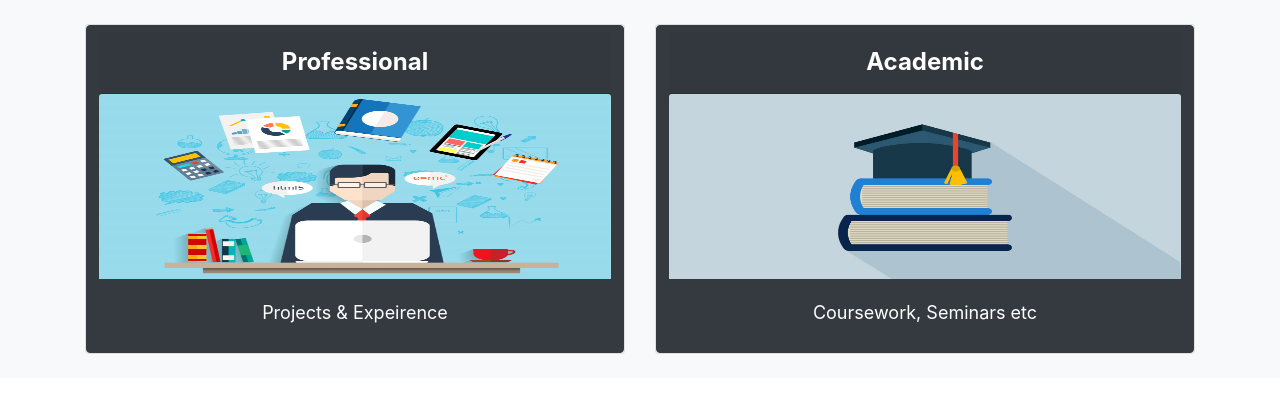
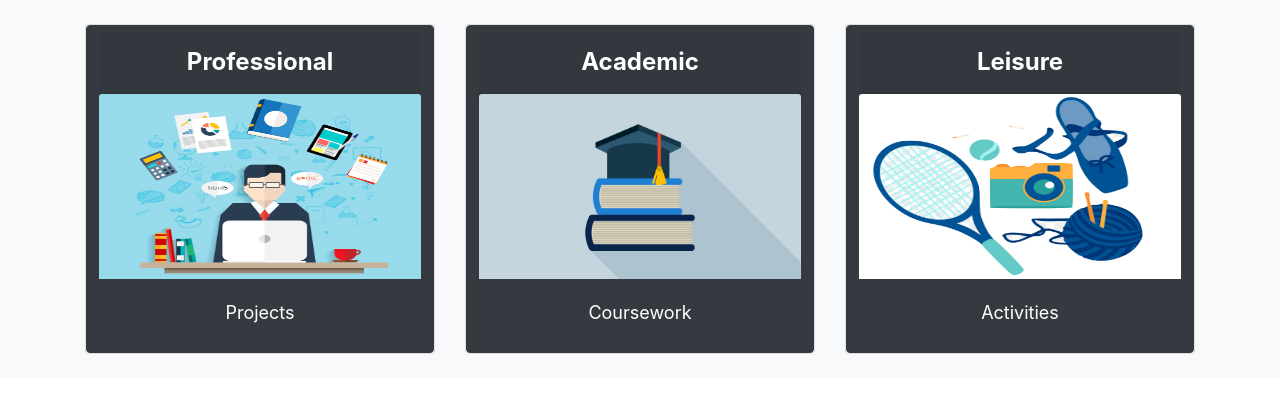
Before and after one commit to Abhit03/personal-webpage, a Django app: page / in a window 1280 px wide. Shown: the part 56-449 px from the top of the page. Run offline with Django 3.2, Linux system fonts and the light colour scheme; some libraries are stand-ins or nearby versions.

Commit message:
Add leisure activity tile to Home

```diff
--- a/home/templates/home/home.html
+++ b/home/templates/home/home.html
@@ -17,7 +17,7 @@
                     </div>
                     <img class="card-img-top embed-responsive-item img" src="{% static "home/img/datascientist.png" %}" alt="Card image cap">
                     <div class="card-body">
-                        <p class="card-text text-center" style="font-size: 18px">Projects & Expeirence</p>
+                        <p class="card-text text-center" style="font-size: 18px">Projects</p>
                     </div>
                 </div>
             </div>
@@ -28,7 +28,18 @@
                     </div>
                     <img class="card-img-top embed-responsive-item img" src="{% static "home/img/academic.png" %}" alt="Card image cap">
                     <div class="card-body">
-                        <p class="card-text text-center" style="font-size: 18px">Coursework, Seminars etc</p>
+                        <p class="card-text text-center" style="font-size: 18px">Coursework</p>
+                    </div>
+                </div>
+            </div>
+            <div class="card h-50">
+                <div class="btn btn-dark" onclick="location.href='{% url 'listcourses:list' %}'">
+                    <div class="card-header">
+                        <h4 class="text-center font-weight-bold mt-1 mb-1">Leisure</h4>
+                    </div>
+                    <img class="card-img-top embed-responsive-item img" src="{% static "home/img/leisure.png" %}" alt="Card image cap">
+                    <div class="card-body">
+                        <p class="card-text text-center" style="font-size: 18px">Activities</p>
                     </div>
                 </div>
             </div>
--- a/listcourses/templates/listcourses/list.html
+++ b/listcourses/templates/listcourses/list.html
@@ -31,8 +31,9 @@ List
                 {% endif %}
             </div>
 
-            <div id="bachelors" class="tab-pane fade in active show">
+            <div id="bachelors" class="tab-pane fade">
                 <h3>B.Sc Physics, Mathematics & Electronics</h3>
+                <img height="75" src="{% static "listcourses/img/christ_logo.png" %}" alt="Christ Uni Logo">
                 {% if bachelors_table %}
                     {% render_table bachelors_table 'django_tables2/bootstrap.html' %}
                 {% else %}
```
Also changed, not shown: home/static/home/img/leisure.jpeg (added), home/static/home/img/leisure.png (added), listcourses/static/listcourses/img/christ_logo.jpeg (added), listcourses/static/listcourses/img/christ_logo.png (added), 2 other files.
